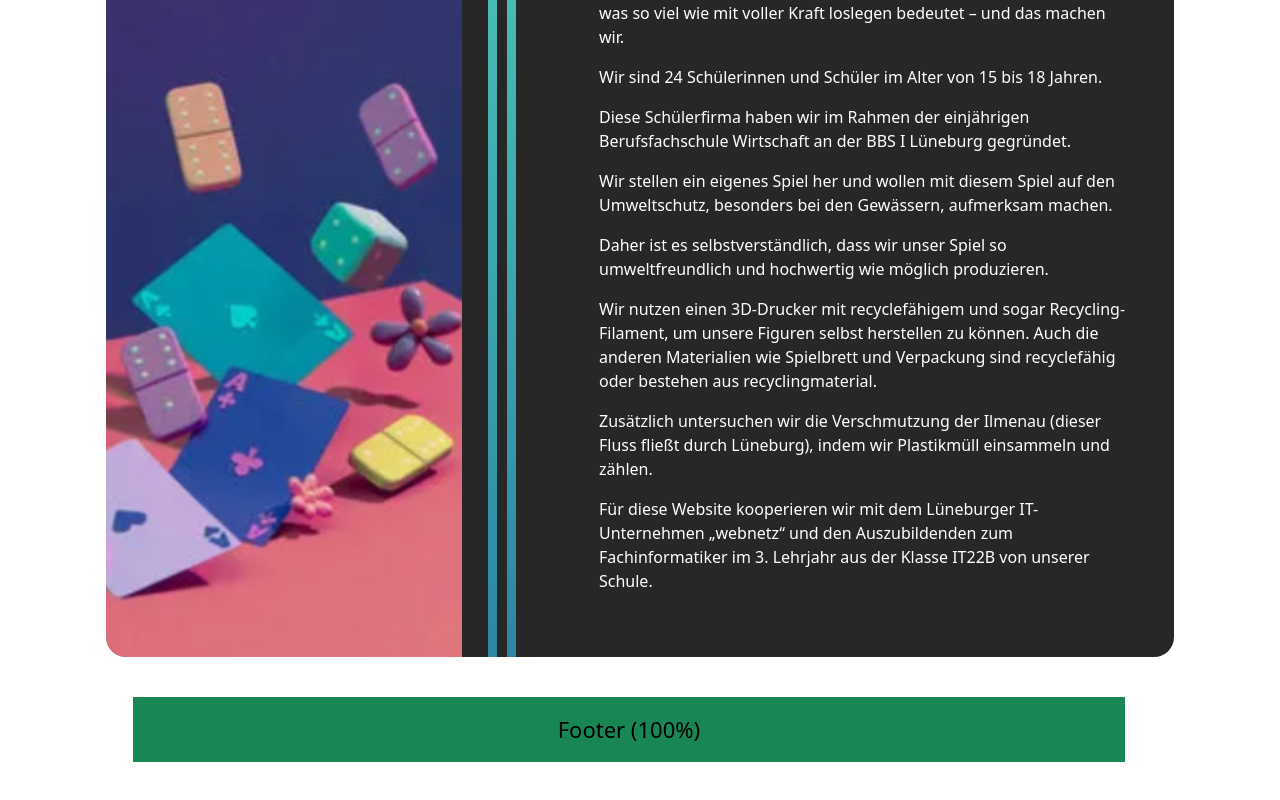
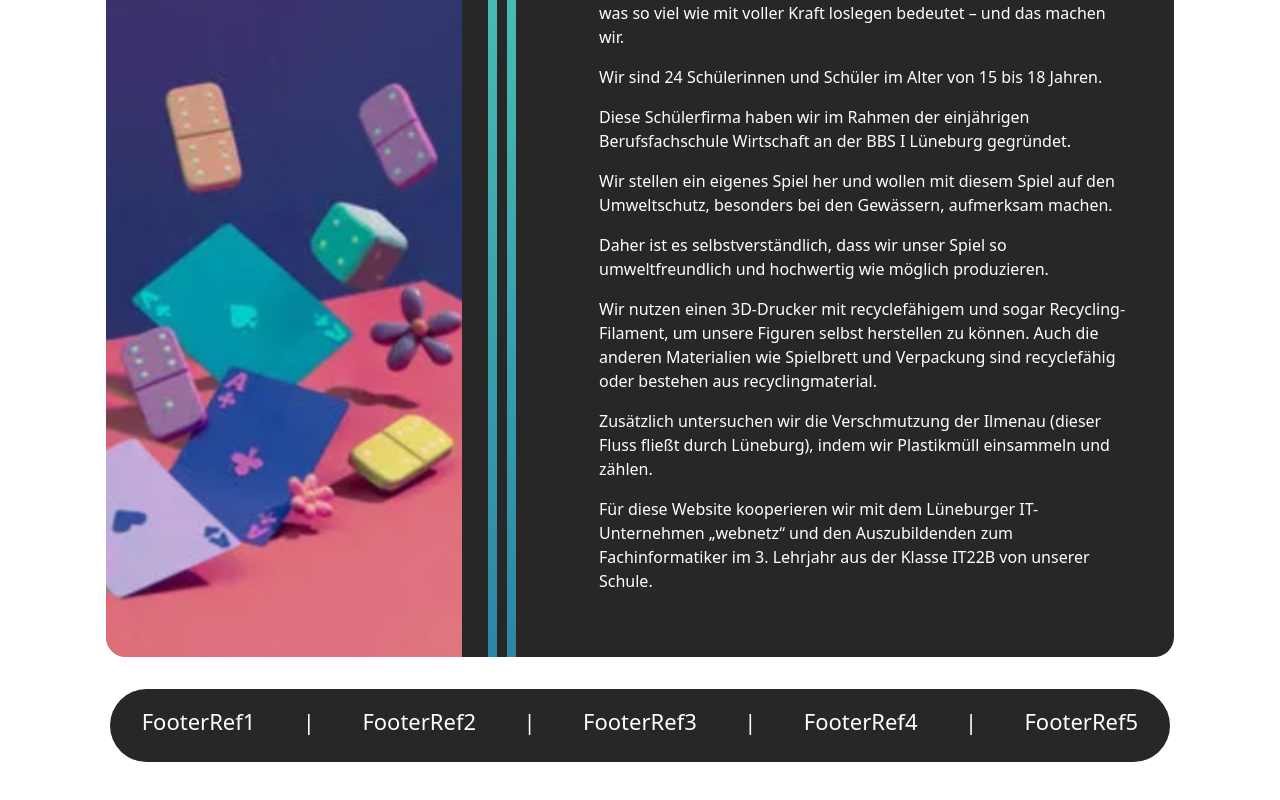
Before and after one commit to Doner-mit-alles/wirtschaft-live, a Vue app: page / in a window 1280 px wide. Shown: the part 1025-1825 px from the top of the page. Built offline with nearby package versions, Linux system fonts and the light colour scheme.

Commit message:
footer container css and content (refs)

```diff
--- a/src/App.vue
+++ b/src/App.vue
@@ -11,10 +11,8 @@ import FooterContainer from '@/components/FooterContainer.vue'
     <BootstrapTemplate />
     <HeadlineContainer />
     <TextAndImageTemplate />
+  </main>
     <FooterContainer/>
-  </main>
-  <footer class="container mt-5 px-5 px-md-5 mb-4" id="footer">
-  </footer>
 </template>
 
 <style scoped>
--- a/src/assets/styles.css
+++ b/src/assets/styles.css
@@ -5,6 +5,17 @@
     --bs-primary-rgb: 39, 39, 39;
     --bs-secondary: #4BC3B6;
     --bs-secondary-rgb: 75, 195, 182;
+}
+
+:root {
+    --primary-color: #272727;
+    --third-color: #494949;
+    --secondary-color: #ffffff;
+    --forth-color: #20639b;
+}
+
+:root {
+    --primary-shadow: 4px 8px 6px #000000;
 }
 
 h1, h2 {
--- a/src/components/FooterContainer.vue
+++ b/src/components/FooterContainer.vue
@@ -1,27 +1,37 @@
 <script setup lang="ts">
-
 </script>
 
 <template>
-  <footer class="row g-3 mb-4">
-    <div class="col-12 col-12 bg-success text-black text-center p-3">
-      Footer (100%)
+  <footer class="container mt-5 px-5 px-lg-5 px-md-4" id="footer">
+    <div class="row g-3 mb-4">
+      <div class="col-12 mb-4 d-flex justify-content-around">
+        <div><a href="https://www.w3schools.com">FooterRef1</a></div>
+        <div>|</div>
+        <div><a href="https://www.w3schools.com">FooterRef2</a></div>
+        <div>|</div>
+        <div><a href="https://www.w3schools.com">FooterRef3</a></div>
+        <div>|</div>
+        <div><a href="https://www.w3schools.com">FooterRef4</a></div>
+        <div>|</div>
+        <div><a href="https://www.w3schools.com">FooterRef5</a></div>
+      </div>
     </div>
   </footer>
 </template>
 
 <style scoped>
 
-footer {
-  display: flex;
+footer .row {
   justify-content: space-between;
   align-items: center;
-  margin: 15px;
   border-radius: 50px;
-  background: var(--primary-color);
   color: var(--secondary-color);
   font-size: 22px;
-  width: 95%;
-  transition: all 0.5s ease;
+  background: var(--primary-color);
+}
+
+a {
+  color: var(--secondary-color);
+  text-decoration: none;
 }
 </style>
```
